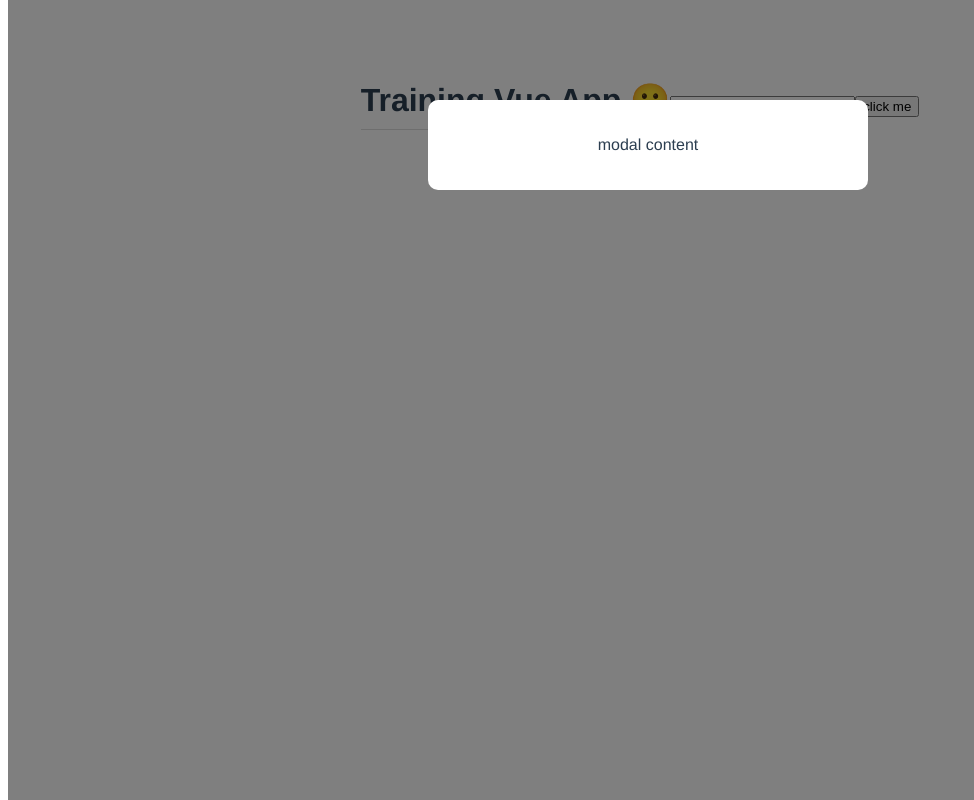
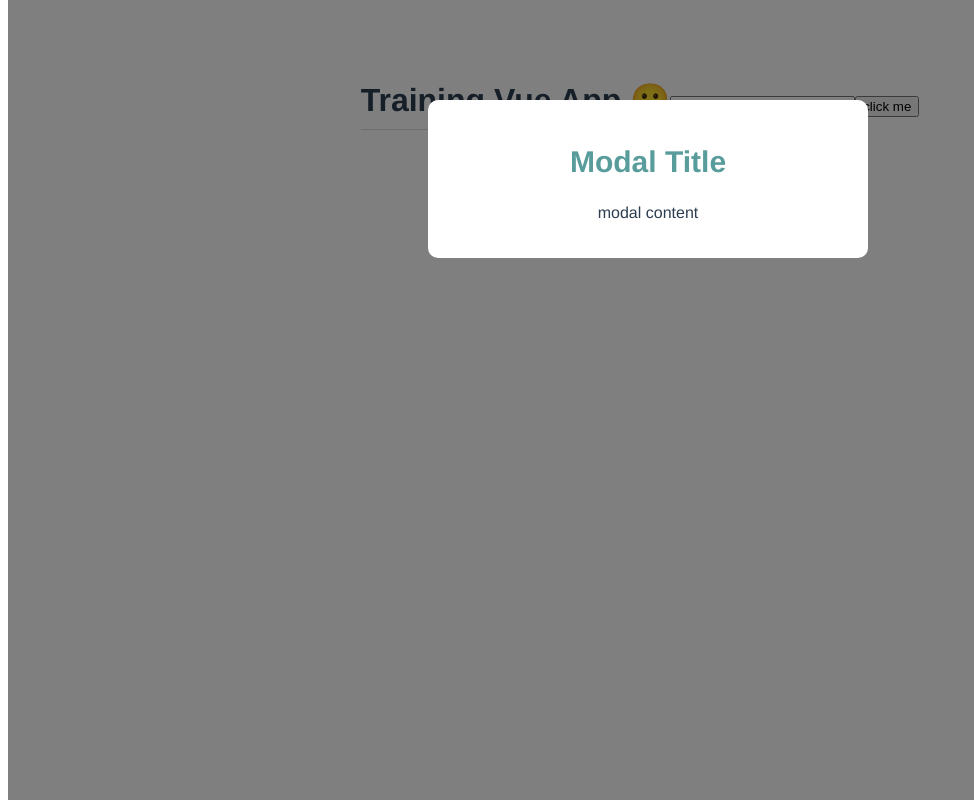
Before and after one commit to Lu-Smith/vue_training_part3, a Vue app: page / in a window 1280 px wide. Shown: the whole page, without its empty margins (0-974 px from the left). Built offline with nearby package versions, Linux system fonts and the light colour scheme.

Commit message:
Updated Modal.vue

```diff
--- a/src/components/Modal.vue
+++ b/src/components/Modal.vue
@@ -1,6 +1,7 @@
 <template>
     <div class="backdrop">
         <div class="modal">
+            <h2>Modal Title</h2>
             <p>modal content</p>
         </div>
     </div>
@@ -21,4 +22,9 @@
     width: 100%;
     height: 100%;
 }
+
+h2 {
+    color: rgb(89, 156, 156);
+    font-size: 30px;
+}
 </style>
```
